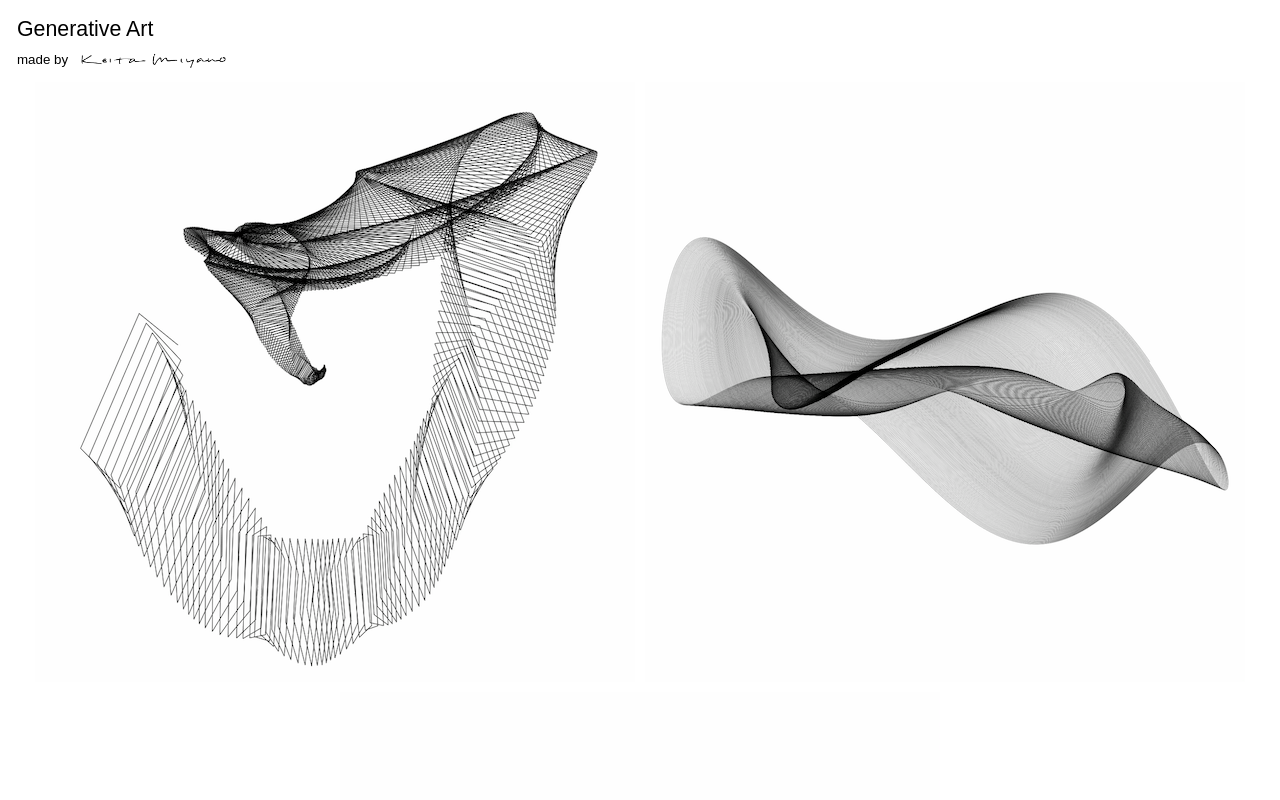
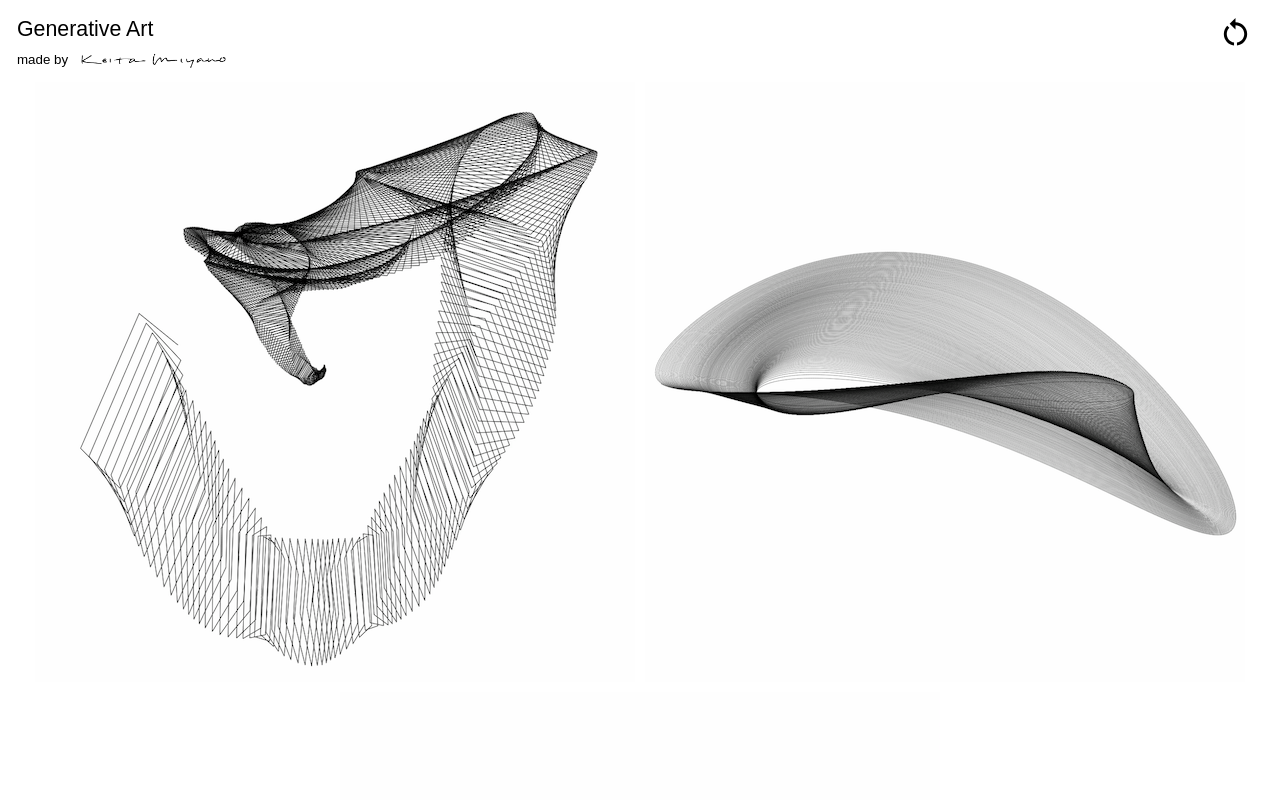
Before and after one commit to mynkit/p5jsgenerativeart, a React (Create React App) app: page / in a window 1280 px wide. Shown: the top 800 px of the page. Built offline with nearby package versions, Linux system fonts and the light colour scheme.

Commit message:
表示画像をリロードできるようにした

```diff
--- a/src/components/Home.tsx
+++ b/src/components/Home.tsx
@@ -1,5 +1,6 @@
 import React, { useState, useEffect } from 'react'
 import Grid from '@mui/material/Grid';
+import RestartAltIcon from '@mui/icons-material/RestartAlt';
 
 type HomeProps = {
   setTarget: React.Dispatch<React.SetStateAction<string>>;
@@ -20,12 +21,15 @@ const Home: React.FC<HomeProps> = ({ setTarget, setStart, setIndex1, setIndex2,
     setStart(true);
     window.history.replaceState(null,'',`/${target}`);
   }
-  useEffect(() => {
+  const reload = () => {
     setRandints([
       randint(1,3),
       randint(1,3),
       randint(1,3),
     ]);
+  }
+  useEffect(() => {
+    reload();
   }, [])
   useEffect(() => {
     switch (randints[0]) {
@@ -63,6 +67,18 @@ const Home: React.FC<HomeProps> = ({ setTarget, setStart, setIndex1, setIndex2,
     }
   }, [randints])
   return (
+    <>
+      <Grid style={{position: 'relative', width: '100%', maxWidth: '100%', height: '100%'}}>
+        {/* 初期化 */}
+        <Grid container alignItems={'center'} style={{padding: '15px', textAlign: 'center', position: 'absolute', top: '0px', right: '0px', width: '750px', maxWidth: '100%'}}>
+          <Grid item xs={11} />
+          <Grid item xs={1} style={{textAlign: 'center', cursor: 'pointer'}} alignItems={'center'} onClick={()=>{
+            reload();
+          }}>
+            <RestartAltIcon fontSize="large"/>
+          </Grid>
+        </Grid>
+      </Grid>
       <div style={{padding: '17px'}}>
         <Grid container justifyContent='left' alignItems='center' style={{columnGap: '10px'}}>
           {/* <img src='/logo/profile400.jpg' height='35px'/> */}
@@ -84,6 +100,7 @@ const Home: React.FC<HomeProps> = ({ setTarget, setStart, setIndex1, setIndex2,
           <img style={{width: '600px', maxWidth: '60%', cursor: 'pointer', margin: '5px'}} src={`/thumb/plankton3-${randints[2]}.png`} alt="plankton3" onClick={()=>imgClick('plankton3')}/>
         </Grid>
       </div>
+    </>
   )
 }
 
```
Lines whose indentation alone changed are shown as unchanged.
